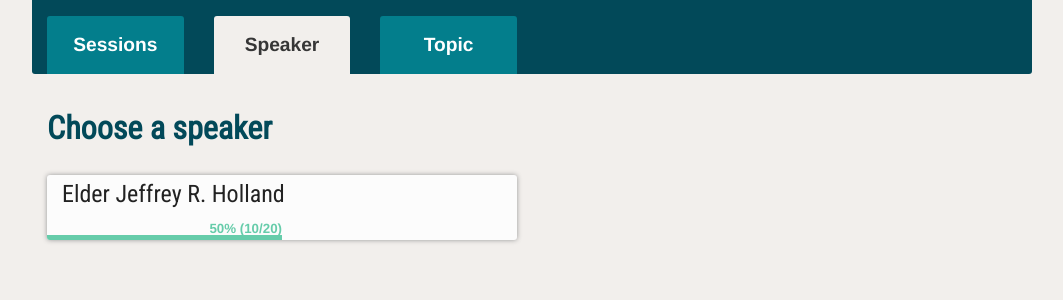
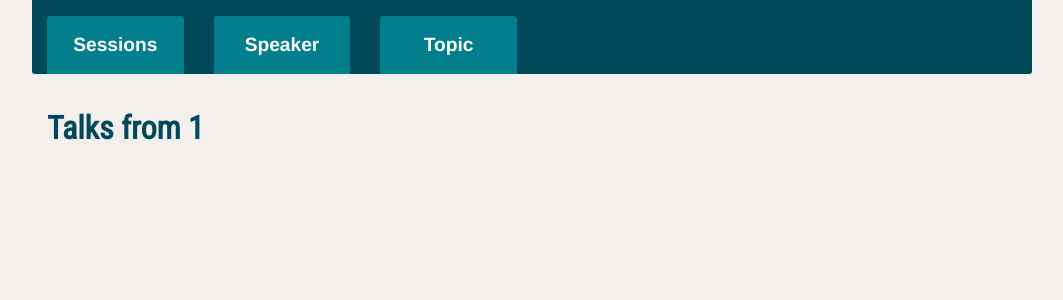
Before and after one commit to tddawson/conference-tracker, a Django app: page /general-conference/speakers/1/ in a window 1280 px wide. Shown: the part 71-371 px from the top of the page, without its empty margins (108-1171 px from the left). Run offline with Django 3.2, Linux system fonts and the light colour scheme; data comes from the database, SQL or seed files in the repository; parts of the project's set-up code (start-up, migrations or seed data) failed here and were passed over; some libraries are stand-ins or nearby versions.

Commit message:
Sorting by session and speaker allow you to click through and get all talks that match what you selected.

```diff
--- /dev/null
+++ b/tracker/templates/tracker/choose_talk.html
@@ -0,0 +1,35 @@
+{% extends "tracker/base.html" %}
+
+{% block title %} General Conference - All talks from {{ folder }} {% endblock %}
+
+{% block sub_navigation %}
+<div id="sub-navigation" class="row">
+    <div class="small-4 large-2 columns">
+      <a href="/general-conference/sessions/">Sessions</a>
+    </div>
+    <div class="small-4 large-2 columns">
+      <a href="/general-conference/speakers/">Speaker</a>
+    </div>
+    <div class="small-4 large-2 columns end">
+      <a href="/general-conference/topics/">Topic</a>
+    </div>
+  </div>
+</div>
+{% endblock %}
+{% block content %}
+<h2 class="columns small-12">Talks from {{ folder }}</h2>
+{% for talk in talks %}
+  <div class="small-12 large-6 columns end">
+    <div class="content-link">
+      <div class="columns small-10">
+        <h3>{{ talk.title }}</h3>
+        <h4>{{ talk.author }}</h4>
+      </div>
+      <div class="unchecked columns small-2">
+        <i class="fa fa-check fa-4x"></i>
+      </div>
+    </div>
+  </div>
+{% endfor %}
+
+{% endblock %}
--- a/tracker/templates/tracker/explore_conference.html
+++ b/tracker/templates/tracker/explore_conference.html
@@ -22,7 +22,14 @@
 <div class="columns small-12 large-6 end">
   <div class="content-link">
     <div class="columns small-12">
-      <h3>{{ category }}</h3>
+      {% if sort_by == "session" %}
+        <a href="{{ category }}/"><h3>{{ category }}</h3></a>
+      {% elif sort_by == "speaker" %}
+        <a href="{{ category }}/"><h3>{{ category }}</h3></a>
+      {% else %}
+        <h3>{{ category }}</h3>
+      {% endif %}
+
     </div>
     <span class="progress-tracker"></span>
   </div>
--- a/tracker/urls.py
+++ b/tracker/urls.py
@@ -6,6 +6,9 @@ urlpatterns = patterns('',
 	url(r'^$', views.home, name='home'),
     url(r'^home/', views.home, name='home'),
     url(r'^general-conference/sessions/$', views.conference_sessions, name='conference_sessions'),
-    url(r'^general-conference/speakers/', views.conference_speakers, name='conference_speakers'),
+    url(r'^general-conference/sessions/(?P<session>[\w\s]+)/$', views.conference_talks_by_session, name='conference_talks_by_session'),
+    url(r'^general-conference/speakers/$', views.conference_speakers, name='conference_speakers'),
+    url(r'^general-conference/speakers/(?P<speaker>[\w\.\s]+)/$', views.conference_talks_by_speaker, name='conference_talks_by_speaker'),
     url(r'^general-conference/topics/', views.conference_topics, name='conference_topics'),
+
 )
--- a/tracker/views.py
+++ b/tracker/views.py
@@ -35,3 +35,16 @@ def conference_topics(request):
 
 	context = {'categories': topics, "sort_by": "topic"}
 	return render(request, 'tracker/explore_conference.html', context)
+
+
+def conference_talks_by_session(request, session):
+	talks = ConferenceTalk.objects.filter(folder__name=session)
+
+	context = {'talks': talks, 'folder': session}
+	return render(request, 'tracker/choose_talk.html', context)
+
+def conference_talks_by_speaker(request, speaker):
+	talks = ConferenceTalk.objects.filter(author__name=speaker)
+
+	context = {'talks': talks, 'folder': speaker}
+	return render(request, 'tracker/choose_talk.html', context)
```
